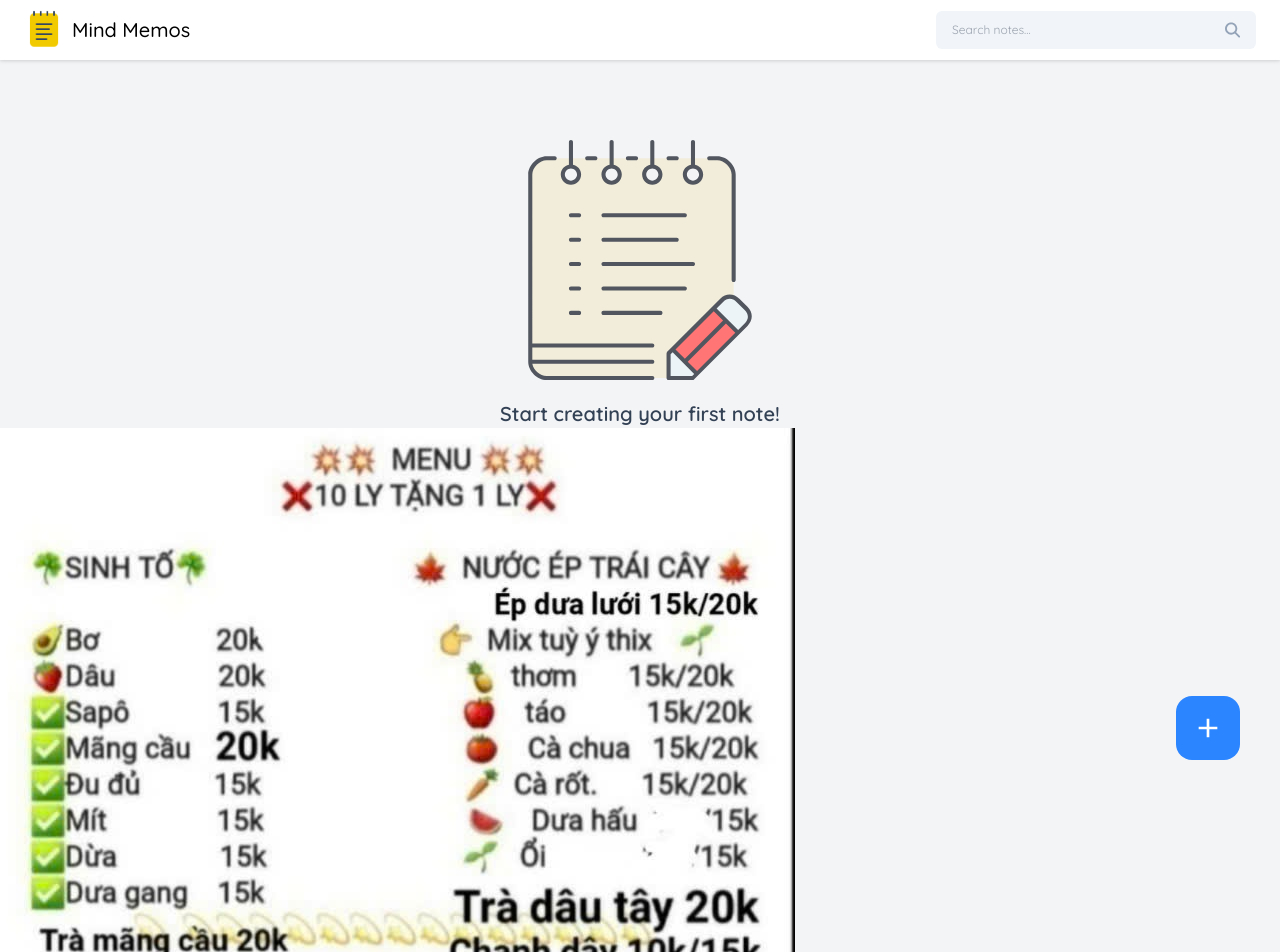
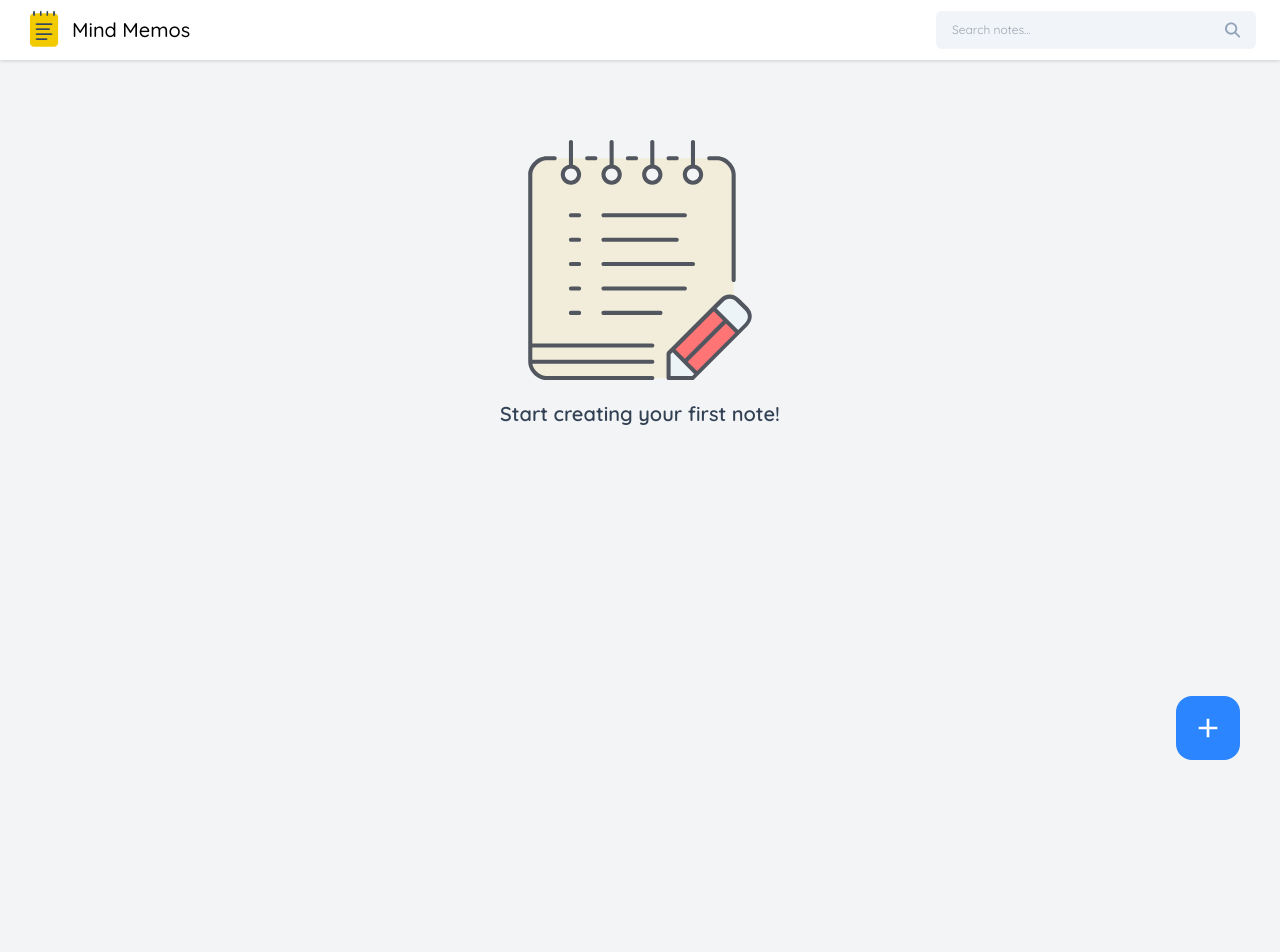
Before and after one commit to quatabenho/mern-stack-notes-app, a React (Vite) app in the folder frontend/mern-stack-notes-app/: page / in a window 1280 px wide. Shown: the top 952 px of the page. After the commit the page ends 800 px from the top, so only its background shows below. Built offline with nearby package versions, Linux system fonts and the light colour scheme; no server answers.

Commit message:
add assets

```diff
--- a/frontend/mern-stack-notes-app/src/pages/Home/Home.jsx
+++ b/frontend/mern-stack-notes-app/src/pages/Home/Home.jsx
@@ -9,8 +9,6 @@ import axiosInstance from '../../utils/axiosInstance'
 import ToastMessage from '../../components/ToastMessage/ToastMessage'
 import EmptyCard from '../../components/EmptyCard/EmptyCard'
 import AddNotesImg from '../../../src/assets/addnote.svg'
-import hellen from '../../../src/assets/hellen.jpg'
-import sinhto from '../../../src/assets/sinhto.jpg'
 
 const Home = () => {
 
@@ -139,7 +137,7 @@ const Home = () => {
             imgSrc={AddNotesImg}
             message={`Start creating your first note!`}/>)}
         </div>
-             <img src={sinhto} alt="" srcset="" />
+
         <button className='w-16 h-16 flex items-center justify-center rounded-2xl bg-primary hover:bg-blue-600 absolute right-10 bottom-10'
          onClick={() => {
           setOpenAddEditModal({ isShown: true, type: 'add', data: null })
```
